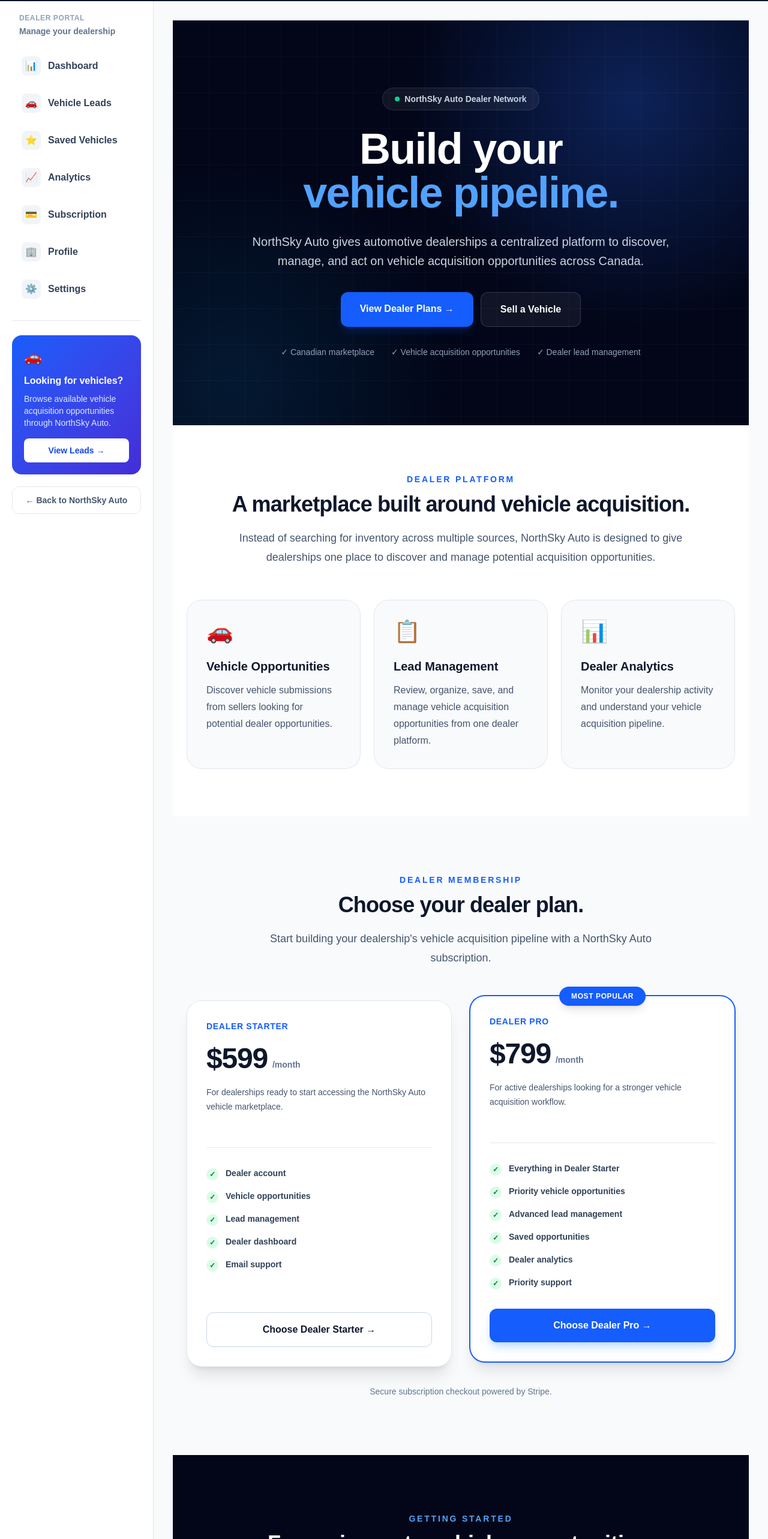
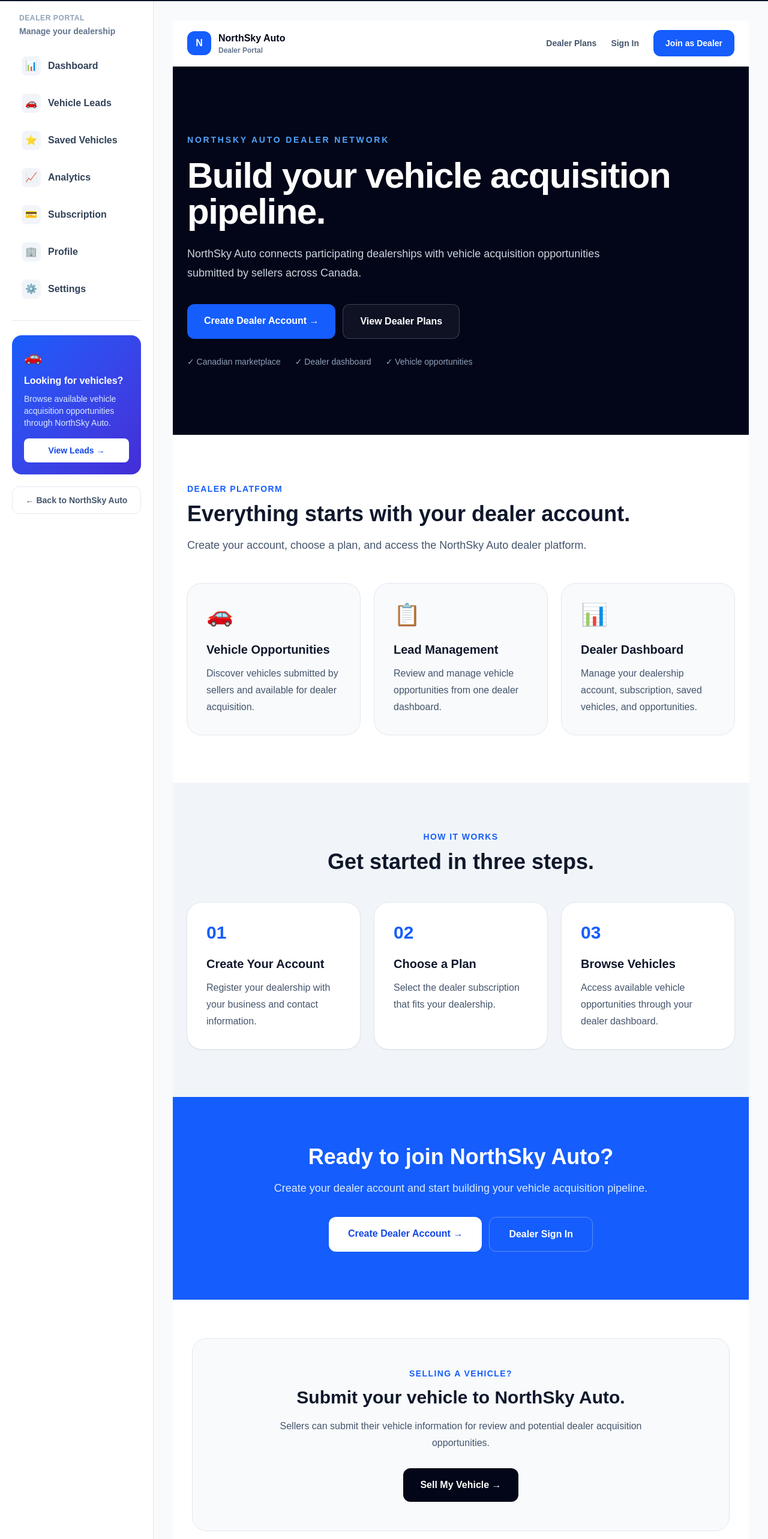
Before and after one commit to Goldylox752/NorthSky-Auto, a Next.js app: page /dealer in a window 1280 px wide. Shown: the part 79-2645 px from the top of the page at 60% size. Built offline with nearby package versions, Linux system fonts and the light colour scheme.

Commit message:
Update page.jsx

```diff
--- a/app/dealer/page.jsx
+++ b/app/dealer/page.jsx
@@ -1,497 +1,264 @@
 import Link from "next/link";
-
 export const metadata = {
   title: "Dealer Portal | NorthSky Auto",
   description:
-    "Join NorthSky Auto and access vehicle acquisition opportunities, dealer leads, and tools built for automotive dealerships across Canada.",
+    "NorthSky Auto dealer portal for vehicle acquisition opportunities.",
 };
-
 const benefits = [
   {
     icon: "🚗",
     title: "Vehicle Opportunities",
-    description:
-      "Discover vehicle submissions from sellers looking for potential dealer opportunities.",
+    text: "Discover vehicles submitted by sellers and available for dealer acquisition.",
   },
   {
     icon: "📋",
     title: "Lead Management",
-    description:
-      "Review, organize, save, and manage vehicle acquisition opportunities from one dealer platform.",
+    text: "Review and manage vehicle opportunities from one dealer dashboard.",
   },
   {
     icon: "📊",
-    title: "Dealer Analytics",
-    description:
-      "Monitor your dealership activity and understand your vehicle acquisition pipeline.",
+    title: "Dealer Dashboard",
+    text: "Manage your dealership account, subscription, saved vehicles, and opportunities.",
   },
 ];
-
-const plans = [
-  {
-    name: "Dealer Starter",
-    price: "$599",
-    description:
-      "For dealerships ready to start accessing the NorthSky Auto vehicle marketplace.",
-    features: [
-      "Dealer account",
-      "Vehicle opportunities",
-      "Lead management",
-      "Dealer dashboard",
-      "Email support",
-    ],
-    href: "/pricing",
-    popular: false,
-  },
-  {
-    name: "Dealer Pro",
-    price: "$799",
-    description:
-      "For active dealerships looking for a stronger vehicle acquisition workflow.",
-    features: [
-      "Everything in Dealer Starter",
-      "Priority vehicle opportunities",
-      "Advanced lead management",
-      "Saved opportunities",
-      "Dealer analytics",
-      "Priority support",
-    ],
-    href: "/pricing",
-    popular: true,
-  },
-];
-
-const steps = [
-  {
-    number: "01",
-    title: "Choose your plan",
-    description:
-      "Select Dealer Starter or Dealer Pro based on your dealership's acquisition needs.",
-  },
-  {
-    number: "02",
-    title: "Complete checkout",
-    description:
-      "Complete your secure subscription through Stripe and begin the dealer onboarding process.",
-  },
-  {
-    number: "03",
-    title: "Access the platform",
-    description:
-      "Set up your dealership profile and begin managing available vehicle opportunities.",
-  },
-];
-
-export default function DealerPortalPage() {
+export default function DealerPage() {
   return (
     <main className="min-h-screen bg-slate-50 text-slate-900">
-
+      {/* HEADER */}
+      <header className="border-b border-slate-200 bg-white">
+        <div className="mx-auto flex max-w-7xl items-center justify-between px-6 py-4">
+          <Link href="/" className="flex items-center gap-3">
+            <div className="flex h-10 w-10 items-center justify-center rounded-xl bg-blue-600 font-black text-white">
+              N
+            </div>
+            <div>
+              <div className="font-black text-slate-950">
+                NorthSky Auto
+              </div>
+              <div className="text-xs font-semibold text-slate-500">
+                Dealer Portal
+              </div>
+            </div>
+          </Link>
+          <nav className="hidden items-center gap-6 sm:flex">
+            <Link
+              href="/pricing"
+              className="text-sm font-bold text-slate-600 hover:text-blue-600"
+            >
+              Dealer Plans
+            </Link>
+            <Link
+              href="/dealer/login"
+              className="text-sm font-bold text-slate-600 hover:text-blue-600"
+            >
+              Sign In
+            </Link>
+            <Link
+              href="/dealer/register"
+              className="rounded-xl bg-blue-600 px-5 py-3 text-sm font-black text-white hover:bg-blue-700"
+            >
+              Join as Dealer
+            </Link>
+          </nav>
+        </div>
+      </header>
       {/* HERO */}
-
-      <section className="relative overflow-hidden bg-slate-950 text-white">
-
-        <div className="absolute inset-0 bg-[radial-gradient(circle_at_80%_20%,rgba(37,99,235,0.30),transparent_40%),radial-gradient(circle_at_10%_90%,rgba(14,165,233,0.12),transparent_35%)]" />
-
-        <div className="absolute inset-0 opacity-[0.035] [background-image:linear-gradient(rgba(255,255,255,.8)_1px,transparent_1px),linear-gradient(90deg,rgba(255,255,255,.8)_1px,transparent_1px)] [background-size:60px_60px]" />
-
-        <div className="relative mx-auto max-w-7xl px-6 py-20 lg:px-8 lg:py-28">
-
-          <div className="mx-auto max-w-4xl text-center">
-
-            <div className="inline-flex items-center gap-2 rounded-full border border-white/10 bg-white/[0.06] px-5 py-2 text-sm font-bold text-slate-300">
-              <span className="h-2 w-2 rounded-full bg-emerald-400" />
+      <section className="bg-slate-950 px-6 py-20 text-white md:py-28">
+        <div className="mx-auto max-w-7xl">
+          <div className="max-w-4xl">
+            <p className="text-sm font-black uppercase tracking-[0.2em] text-blue-400">
               NorthSky Auto Dealer Network
-            </div>
-
-            <h1 className="mt-7 text-5xl font-black leading-[1.02] tracking-tight sm:text-6xl lg:text-7xl">
-              Build your
-              <span className="block text-blue-400">
-                vehicle pipeline.
-              </span>
+            </p>
+            <h1 className="mt-5 text-4xl font-black tracking-tight sm:text-5xl md:text-6xl">
+              Build your vehicle acquisition pipeline.
             </h1>
-
-            <p className="mx-auto mt-7 max-w-3xl text-lg leading-8 text-slate-300 sm:text-xl">
-              NorthSky Auto gives automotive dealerships a centralized
-              platform to discover, manage, and act on vehicle acquisition
-              opportunities across Canada.
+            <p className="mt-6 max-w-3xl text-lg leading-8 text-slate-300">
+              NorthSky Auto connects participating dealerships with
+              vehicle acquisition opportunities submitted by sellers
+              across Canada.
             </p>
-
-            <div className="mt-9 flex flex-col justify-center gap-3 sm:flex-row">
-
+            <div className="mt-9 flex flex-col gap-3 sm:flex-row">
+              <Link
+                href="/dealer/register"
+                className="rounded-xl bg-blue-600 px-7 py-4 text-center font-black text-white hover:bg-blue-500"
+              >
+                Create Dealer Account →
+              </Link>
               <Link
                 href="/pricing"
-                className="rounded-xl bg-blue-600 px-8 py-4 font-black text-white shadow-lg shadow-blue-600/20 transition hover:-translate-y-0.5 hover:bg-blue-500"
+                className="rounded-xl border border-white/20 bg-white/5 px-7 py-4 text-center font-black text-white hover:bg-white/10"
               >
-                View Dealer Plans →
+                View Dealer Plans
               </Link>
-
-              <Link
-                href="/sell"
-                className="rounded-xl border border-white/15 bg-white/[0.06] px-8 py-4 font-black text-white transition hover:bg-white/[0.1]"
-              >
-                Sell a Vehicle
-              </Link>
-
             </div>
-
-            <div className="mt-8 flex flex-wrap justify-center gap-x-7 gap-y-3 text-sm text-slate-400">
+            <div className="mt-7 flex flex-wrap gap-x-6 gap-y-2 text-sm text-slate-400">
               <span>✓ Canadian marketplace</span>
-              <span>✓ Vehicle acquisition opportunities</span>
-              <span>✓ Dealer lead management</span>
+              <span>✓ Dealer dashboard</span>
+              <span>✓ Vehicle opportunities</span>
             </div>
-
           </div>
-
         </div>
-
       </section>
-
-      {/* VALUE PROPOSITION */}
-
+      {/* BENEFITS */}
       <section className="bg-white px-6 py-20">
-
         <div className="mx-auto max-w-7xl">
-
-          <div className="mx-auto max-w-3xl text-center">
-
-            <p className="text-sm font-black uppercase tracking-[0.2em] text-blue-600">
+          <div className="max-w-3xl">
+            <p className="text-sm font-black uppercase tracking-widest text-blue-600">
               Dealer Platform
             </p>
-
-            <h2 className="mt-3 text-3xl font-black tracking-tight sm:text-4xl">
-              A marketplace built around vehicle acquisition.
+            <h2 className="mt-3 text-3xl font-black sm:text-4xl">
+              Everything starts with your dealer account.
             </h2>
-
-            <p className="mt-5 text-lg leading-8 text-slate-600">
-              Instead of searching for inventory across multiple sources,
-              NorthSky Auto is designed to give dealerships one place to
-              discover and manage potential acquisition opportunities.
+            <p className="mt-4 text-lg leading-8 text-slate-600">
+              Create your account, choose a plan, and access the
+              NorthSky Auto dealer platform.
             </p>
-
           </div>
-
-          <div className="mt-14 grid gap-6 md:grid-cols-3">
-
+          <div className="mt-12 grid gap-6 md:grid-cols-3">
             {benefits.map((benefit) => (
               <div
                 key={benefit.title}
-                className="rounded-3xl bg-slate-50 p-8 ring-1 ring-slate-200 transition hover:-translate-y-1 hover:shadow-xl"
+                className="rounded-3xl bg-slate-50 p-8 ring-1 ring-slate-200"
               >
-
                 <div className="text-4xl">
                   {benefit.icon}
                 </div>
-
                 <h3 className="mt-6 text-xl font-black">
                   {benefit.title}
                 </h3>
-
                 <p className="mt-3 leading-7 text-slate-600">
-                  {benefit.description}
+                  {benefit.text}
                 </p>
-
               </div>
             ))}
-
           </div>
-
         </div>
-
       </section>
-
-      {/* PLANS */}
-
-      <section className="bg-slate-50 px-6 py-24">
-
+      {/* HOW IT WORKS */}
+      <section className="bg-slate-100 px-6 py-20">
         <div className="mx-auto max-w-7xl">
-
           <div className="text-center">
-
-            <p className="text-sm font-black uppercase tracking-[0.2em] text-blue-600">
-              Dealer Membership
+            <p className="text-sm font-black uppercase tracking-widest text-blue-600">
+              How It Works
             </p>
-
-            <h2 className="mt-3 text-3xl font-black tracking-tight sm:text-4xl">
-              Choose your dealer plan.
+            <h2 className="mt-3 text-3xl font-black sm:text-4xl">
+              Get started in three steps.
             </h2>
-
-            <p className="mx-auto mt-5 max-w-2xl text-lg leading-8 text-slate-600">
-              Start building your dealership's vehicle acquisition pipeline
-              with a NorthSky Auto subscription.
-            </p>
-
           </div>
-
-          <div className="mx-auto mt-14 grid max-w-5xl gap-8 md:grid-cols-2">
-
-            {plans.map((plan) => (
-              <article
-                key={plan.name}
-                className={`relative flex flex-col rounded-3xl bg-white p-8 shadow-xl ring-1 ${
-                  plan.popular
-                    ? "ring-2 ring-blue-600 md:-translate-y-2"
-                    : "ring-slate-200"
-                }`}
-              >
-
-                {plan.popular && (
-                  <div className="absolute left-1/2 top-0 -translate-x-1/2 -translate-y-1/2 rounded-full bg-blue-600 px-5 py-2 text-xs font-black uppercase tracking-wider text-white shadow-lg">
-                    Most Popular
-                  </div>
-                )}
-
-                <p className="text-sm font-black uppercase tracking-wider text-blue-600">
-                  {plan.name}
-                </p>
-
-                <div className="mt-5 flex items-end gap-2">
-
-                  <span className="text-5xl font-black tracking-tight">
-                    {plan.price}
-                  </span>
-
-                  <span className="pb-1 text-sm font-semibold text-slate-500">
-                    /month
-                  </span>
-
-                </div>
-
-                <p className="mt-5 min-h-[72px] text-sm leading-6 text-slate-600">
-                  {plan.description}
-                </p>
-
-                <div className="my-8 h-px bg-slate-200" />
-
-                <ul className="space-y-4">
-
-                  {plan.features.map((feature) => (
-                    <li
-                      key={feature}
-                      className="flex items-start gap-3 text-sm font-semibold text-slate-700"
-                    >
-
-                      <span className="mt-0.5 flex h-5 w-5 shrink-0 items-center justify-center rounded-full bg-green-100 text-xs font-black text-green-700">
-                        ✓
-                      </span>
-
-                      <span>{feature}</span>
-
-                    </li>
-                  ))}
-
-                </ul>
-
-                <div className="mt-auto pt-8">
-
-                  <Link
-                    href={plan.href}
-                    className={`flex w-full items-center justify-center rounded-xl px-6 py-4 font-black transition ${
-                      plan.popular
-                        ? "bg-blue-600 text-white shadow-lg shadow-blue-200 hover:bg-blue-700"
-                        : "border border-slate-300 bg-white text-slate-900 hover:border-blue-600 hover:text-blue-600"
-                    }`}
-                  >
-                    Choose {plan.name} →
-                  </Link>
-
-                </div>
-
-              </article>
-            ))}
-
+          <div className="mt-12 grid gap-6 md:grid-cols-3">
+            <Step
+              number="01"
+              title="Create Your Account"
+              text="Register your dealership with your business and contact information."
+            />
+            <Step
+              number="02"
+              title="Choose a Plan"
+              text="Select the dealer subscription that fits your dealership."
+            />
+            <Step
+              number="03"
+              title="Browse Vehicles"
+              text="Access available vehicle opportunities through your dealer dashboard."
+            />
           </div>
-
-          <p className="mt-8 text-center text-sm text-slate-500">
-            Secure subscription checkout powered by Stripe.
+        </div>
+      </section>
+      {/* CTA */}
+      <section className="bg-blue-600 px-6 py-20 text-white">
+        <div className="mx-auto max-w-4xl text-center">
+          <h2 className="text-3xl font-black sm:text-4xl">
+            Ready to join NorthSky Auto?
+          </h2>
+          <p className="mx-auto mt-4 max-w-2xl text-lg leading-8 text-blue-100">
+            Create your dealer account and start building your
+            vehicle acquisition pipeline.
           </p>
-
+          <div className="mt-8 flex flex-col justify-center gap-3 sm:flex-row">
+            <Link
+              href="/dealer/register"
+              className="rounded-xl bg-white px-8 py-4 font-black text-blue-700 hover:bg-blue-50"
+            >
+              Create Dealer Account →
+            </Link>
+            <Link
+              href="/dealer/login"
+              className="rounded-xl border border-white/30 px-8 py-4 font-black text-white hover:bg-white/10"
+            >
+              Dealer Sign In
+            </Link>
+          </div>
         </div>
-
       </section>
-
-      {/* HOW IT WORKS */}
-
-      <section className="bg-slate-950 px-6 py-24 text-white">
-
-        <div className="mx-auto max-w-7xl">
-
-          <div className="mx-auto max-w-3xl text-center">
-
-            <p className="text-sm font-black uppercase tracking-[0.2em] text-blue-400">
-              Getting Started
-            </p>
-
-            <h2 className="mt-3 text-3xl font-black sm:text-4xl">
-              From signup to vehicle opportunities.
-            </h2>
-
-          </div>
-
-          <div className="mt-14 grid gap-6 md:grid-cols-3">
-
-            {steps.map((step) => (
-              <div
-                key={step.number}
-                className="rounded-3xl border border-white/10 bg-white/[0.04] p-8"
-              >
-
-                <span className="text-4xl font-black text-blue-400">
-                  {step.number}
-                </span>
-
-                <h3 className="mt-6 text-xl font-black">
-                  {step.title}
-                </h3>
-
-                <p className="mt-3 leading-7 text-slate-400">
-                  {step.description}
-                </p>
-
-              </div>
-            ))}
-
-          </div>
-
-        </div>
-
-      </section>
-
-      {/* EXISTING DEALER */}
-
-      <section className="px-6 py-24">
-
-        <div className="mx-auto max-w-5xl">
-
-          <div className="rounded-[2rem] border border-slate-200 bg-white p-8 shadow-xl sm:p-12">
-
-            <div className="grid gap-10 md:grid-cols-[1fr_auto] md:items-center">
-
-              <div>
-
-                <p className="text-sm font-black uppercase tracking-[0.2em] text-blue-600">
-                  Already a dealer?
-                </p>
-
-                <h2 className="mt-3 text-3xl font-black">
-                  Access your NorthSky platform.
-                </h2>
-
-                <p className="mt-4 max-w-2xl leading-7 text-slate-600">
-                  If you already have an active dealer account, continue to
-                  your dealer platform to manage your dealership and vehicle
-                  acquisition opportunities.
-                </p>
-
-              </div>
-
-              <Link
-                href="/dealer/dashboard"
-                className="rounded-xl bg-slate-950 px-7 py-4 text-center font-black text-white transition hover:bg-slate-800"
-              >
-                Open Dealer Platform →
-              </Link>
-
-            </div>
-
-          </div>
-
-        </div>
-
-      </section>
-
       {/* SELLER CTA */}
-
-      <section className="bg-blue-600 px-6 py-20 text-white">
-
-        <div className="mx-auto max-w-5xl text-center">
-
-          <p className="text-sm font-black uppercase tracking-[0.2em] text-blue-100">
-            Vehicle Sellers
+      <section className="bg-white px-6 py-16">
+        <div className="mx-auto max-w-4xl rounded-3xl border border-slate-200 bg-slate-50 p-8 text-center sm:p-12">
+          <p className="text-sm font-black uppercase tracking-widest text-blue-600">
+            Selling a Vehicle?
           </p>
-
-          <h2 className="mt-3 text-3xl font-black sm:text-4xl">
-            Have a vehicle to sell?
+          <h2 className="mt-3 text-2xl font-black sm:text-3xl">
+            Submit your vehicle to NorthSky Auto.
           </h2>
-
-          <p className="mx-auto mt-4 max-w-2xl text-lg leading-8 text-blue-100">
-            Submit your vehicle and create an opportunity for participating
-            dealers to discover.
+          <p className="mx-auto mt-4 max-w-2xl leading-7 text-slate-600">
+            Sellers can submit their vehicle information for review
+            and potential dealer acquisition opportunities.
           </p>
-
           <Link
             href="/sell"
-            className="mt-8 inline-flex rounded-xl bg-white px-8 py-4 font-black text-blue-700 shadow-lg transition hover:bg-blue-50"
+            className="mt-7 inline-flex rounded-xl bg-slate-950 px-7 py-4 font-black text-white hover:bg-slate-800"
           >
-            Submit Your Vehicle →
+            Sell My Vehicle →
           </Link>
-
         </div>
-
       </section>
-
       {/* FOOTER */}
-
       <footer className="bg-slate-950 px-6 py-10 text-slate-400">
-
-        <div className="mx-auto flex max-w-7xl flex-col items-center justify-between gap-5 text-sm md:flex-row">
-
+        <div className="mx-auto flex max-w-7xl flex-col gap-5 sm:flex-row sm:items-center sm:justify-between">
           <div>
             <p className="font-black text-white">
               NorthSky Auto
             </p>
-
-            <p className="mt-1 text-slate-500">
-              Vehicle marketplace and dealer acquisition platform for Canada.
+            <p className="mt-1 text-sm">
+              Vehicle marketplace for Canadian dealerships.
             </p>
           </div>
-
-          <nav className="flex flex-wrap justify-center gap-5">
-
-            <Link
-              href="/"
-              className="transition hover:text-white"
-            >
+          <div className="flex flex-wrap gap-5 text-sm">
+            <Link href="/" className="hover:text-white">
               Home
             </Link>
-
-            <Link
-              href="/inventory"
-              className="transition hover:text-white"
-            >
+            <Link href="/inventory" className="hover:text-white">
               Inventory
             </Link>
-
-            <Link
-              href="/sell"
-              className="transition hover:text-white"
-            >
+            <Link href="/sell" className="hover:text-white">
               Sell
             </Link>
-
-            <Link
-              href="/pricing"
-              className="transition hover:text-white"
-            >
+            <Link href="/pricing" className="hover:text-white">
               Dealer Plans
             </Link>
-
-            <Link
-              href="/contact"
-              className="transition hover:text-white"
-            >
+            <Link href="/contact" className="hover:text-white">
               Contact
             </Link>
-
-          </nav>
-
+          </div>
         </div>
-
-        <div className="mx-auto mt-8 max-w-7xl border-t border-white/10 pt-6 text-xs text-slate-500">
+        <div className="mx-auto mt-8 max-w-7xl border-t border-white/10 pt-6 text-xs">
           © {new Date().getFullYear()} NorthSky Auto. All rights reserved.
         </div>
-
       </footer>
-
     </main>
   );
 }
+function Step({ number, title, text }) {
+  return (
+    <div className="rounded-3xl bg-white p-8 shadow-sm ring-1 ring-slate-200">
+      <div className="text-3xl font-black text-blue-600">
+        {number}
+      </div>
+      <h3 className="mt-5 text-xl font-black">
+        {title}
+      </h3>
+      <p className="mt-3 leading-7 text-slate-600">
+        {text}
+      </p>
+    </div>
+  );
+}
```
